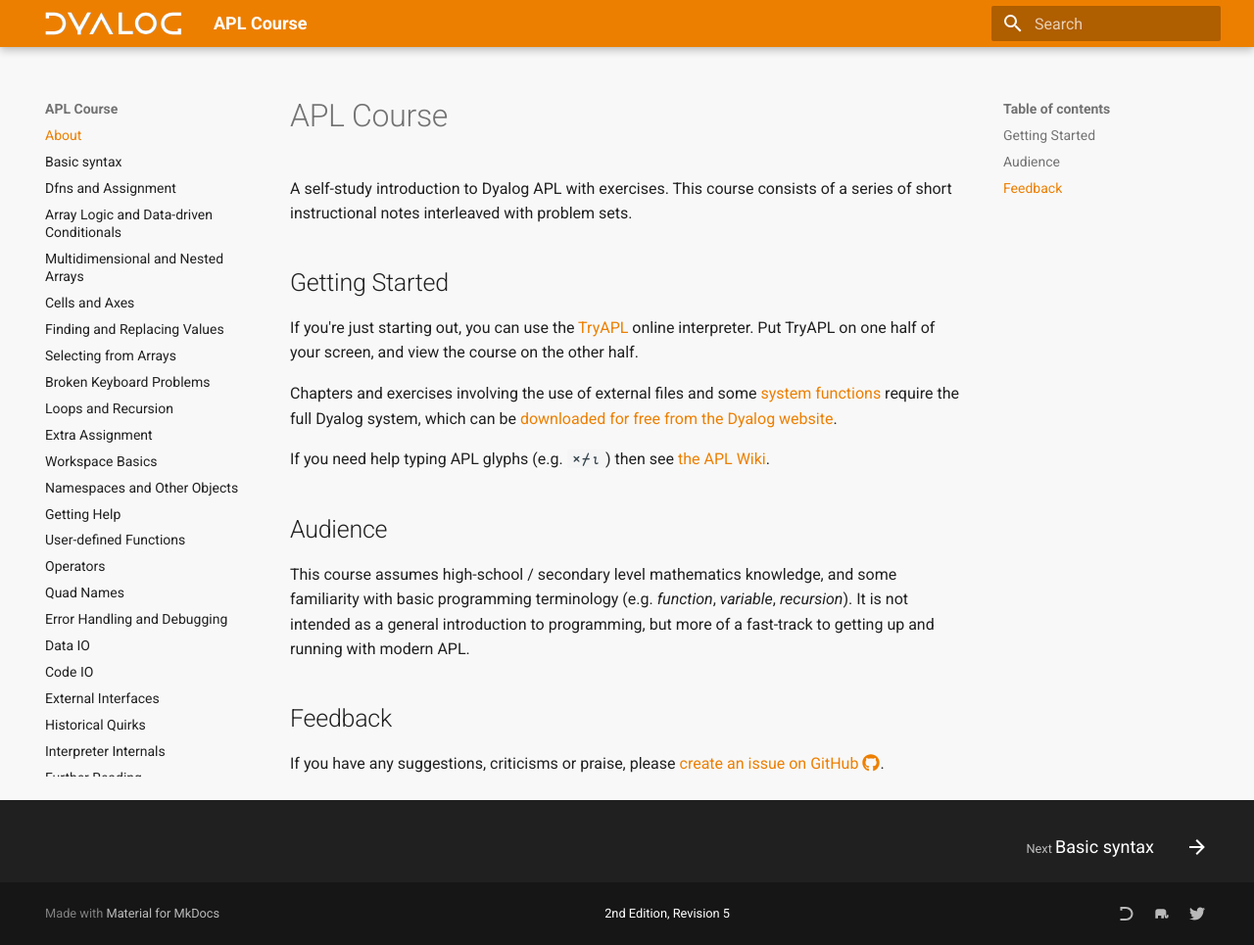
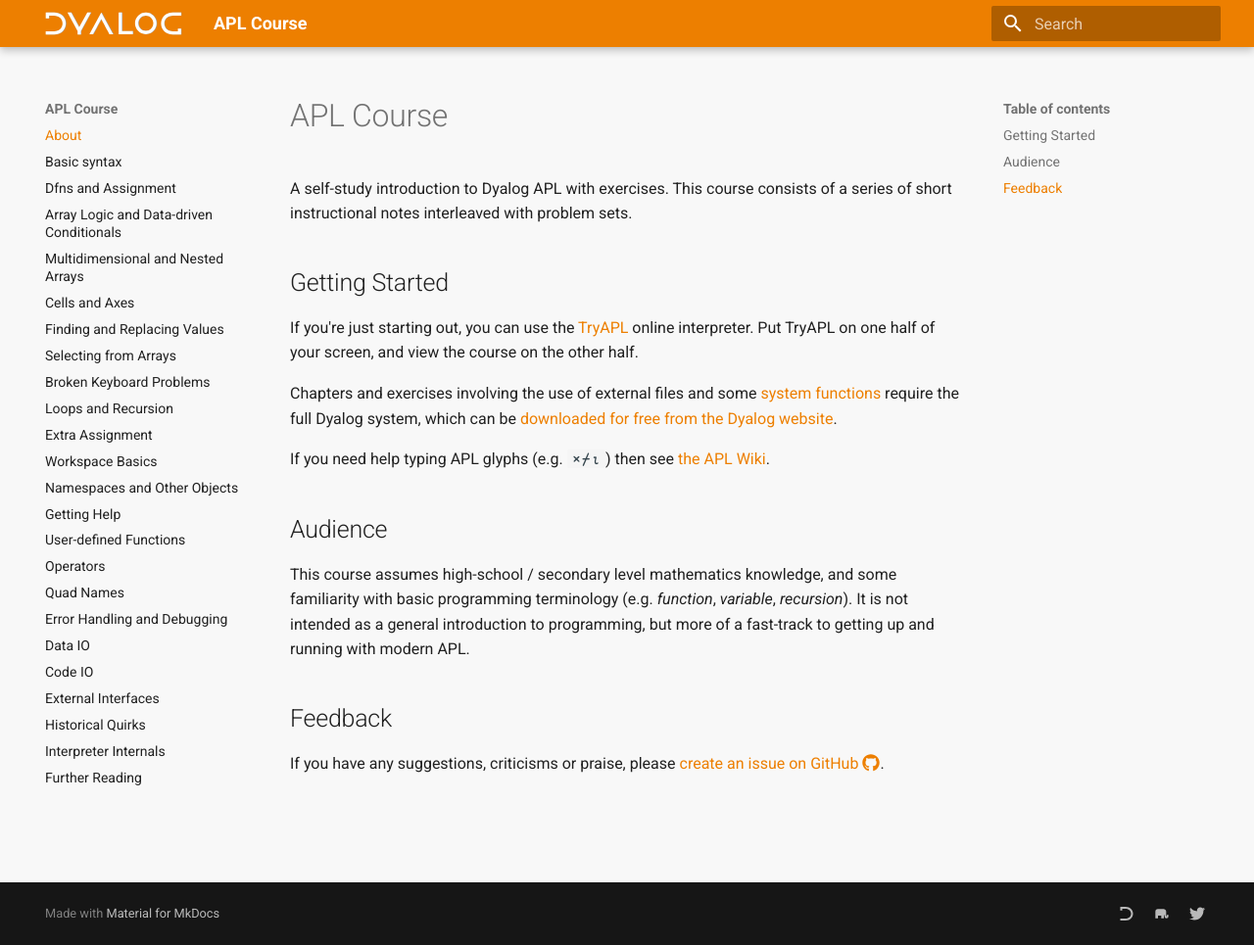
Before and after one commit to Dyalog/APLCourse, an MkDocs documentation site: the page built from docs/index.md, in a window 1280 px wide and 965 px high. Shown: the whole window at 98% size. Built offline with MkDocs 1.6.1 and Material for MkDocs 9.7.7, drawn with Linux system fonts in a browser that asks for light colours.

Commit message:
remove version info

```diff
--- a/mkdocs.yml
+++ b/mkdocs.yml
@@ -27,7 +27,6 @@
   logo: 'img/dyalog-white.svg'
   features:
     - navigation.instant
-  custom_dir: overrides
 extra_css:
   - style/main.css
 extra:
--- a/overrides/partials/footer.html
+++ /dev/null
@@ -1,53 +0,0 @@
-{#-
-  This file was automatically generated - do not edit
--#}
-<footer class="md-footer">
-  {% if page.previous_page or page.next_page %}
-    {% if page.meta and page.meta.hide %}
-      {% set hidden = "hidden" if "footer" in page.meta.hide %}
-    {% endif %}
-    <nav class="md-footer__inner md-grid" aria-label="{{ lang.t('footer.title') }}" {{ hidden }}>
-      {% if page.previous_page %}
-        {% set direction = lang.t("footer.previous") %}
-        <a href="{{ page.previous_page.url | url }}" class="md-footer__link md-footer__link--prev" aria-label="{{ direction }}: {{ page.previous_page.title | e }}" rel="prev">
-          <div class="md-footer__button md-icon">
-            {% include ".icons/material/arrow-left.svg" %}
-          </div>
-          <div class="md-footer__title">
-            <div class="md-ellipsis">
-              <span class="md-footer__direction">
-                {{ direction }}
-              </span>
-              {{ page.previous_page.title }}
-            </div>
-          </div>
-        </a>
-      {% endif %}
-      {% if page.next_page %}
-        {% set direction = lang.t("footer.next") %}
-        <a href="{{ page.next_page.url | url }}" class="md-footer__link md-footer__link--next" aria-label="{{ direction }}: {{ page.next_page.title | e }}" rel="next">
-          <div class="md-footer__title">
-            <div class="md-ellipsis">
-              <span class="md-footer__direction">
-                {{ direction }}
-              </span>
-              {{ page.next_page.title }}
-            </div>
-          </div>
-          <div class="md-footer__button md-icon">
-            {% include ".icons/material/arrow-right.svg" %}
-          </div>
-        </a>
-      {% endif %}
-    </nav>
-  {% endif %}
-  <div class="md-footer-meta md-typeset">
-    <div class="md-footer-meta__inner md-grid">
-      {% include "partials/copyright.html" %}
-      <div class="aplcourse-version">2nd Edition, Revision 5</div>
-      {% if config.extra.social %}
-        {% include "partials/social.html" %}
-      {% endif %}
-    </div>
-  </div>
-</footer>
```
Also changed, not shown: 1 other file.
